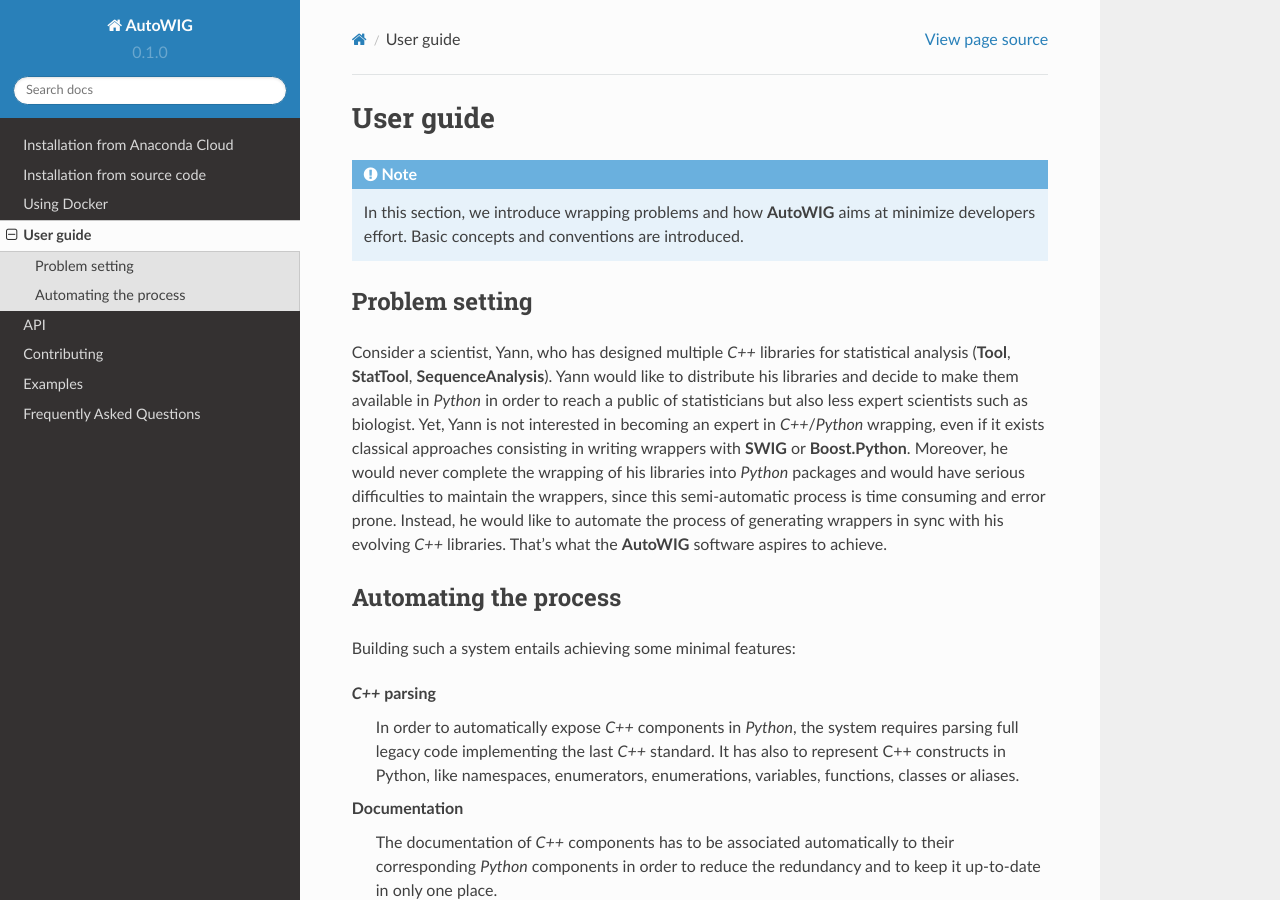
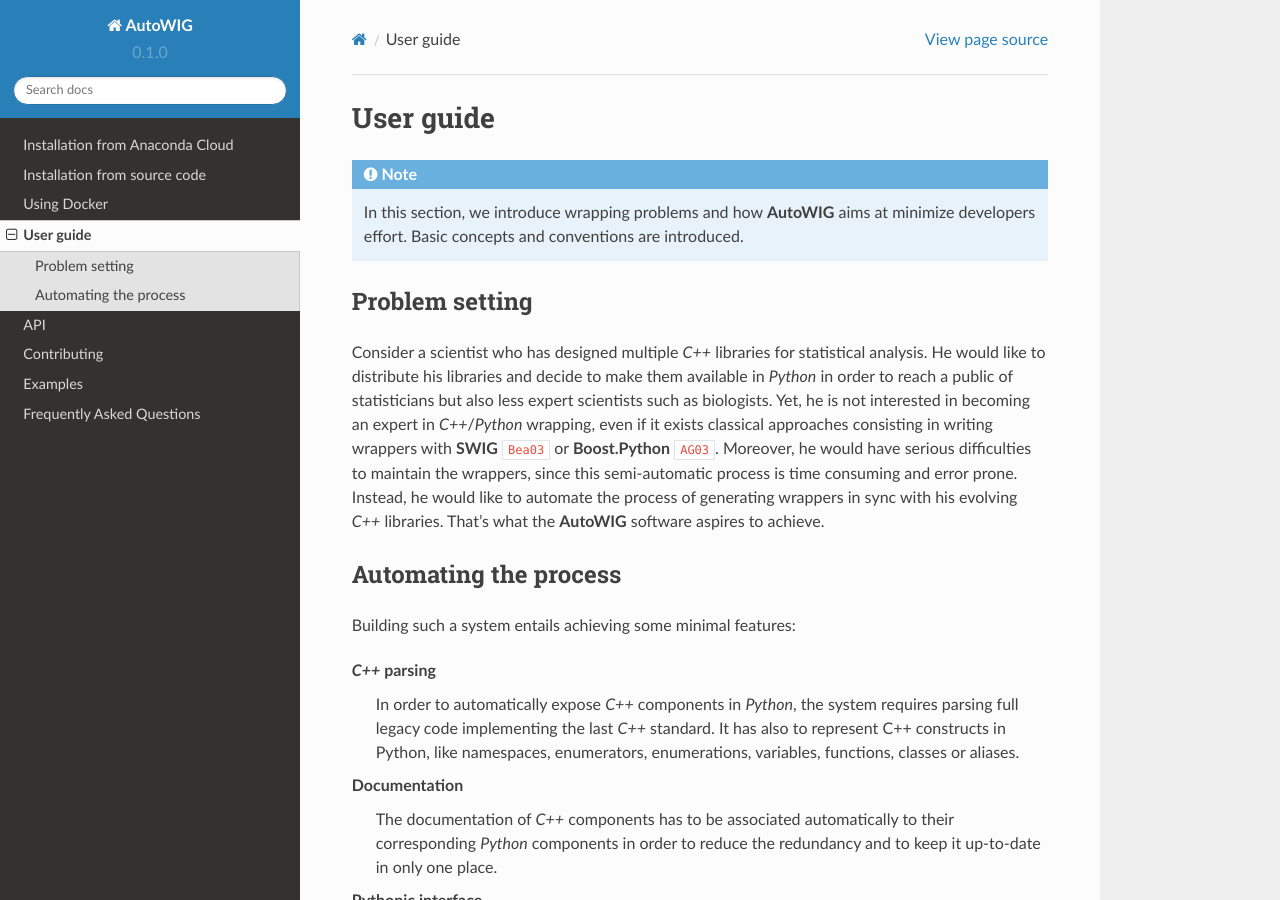
Before and after one commit to StatisKit/AutoWIG, a Sphinx documentation site: the page built from doc/user_guide.rst, in a window 1280 px wide and 900 px high. Built offline with Sphinx 7.4.7 and the Read the Docs theme 2.0.0, drawn with Linux system fonts in a browser that asks for light colours; cross-references to code outside the pages are shown as plain code.

Commit message:
Update user_guide.rst

```diff
--- a/doc/user_guide.rst
+++ b/doc/user_guide.rst
@@ -9,10 +9,10 @@
 Problem setting
 ---------------
 
-Consider a scientist, Yann, who has designed multiple *C++* libraries for statistical analysis (**Tool**, **StatTool**, **SequenceAnalysis**).
-Yann would like to distribute his libraries and decide to make them available in *Python* in order to reach a public of statisticians but also less expert scientists such as biologist.
-Yet, Yann is not interested in becoming an expert in *C++*/*Python* wrapping, even if it exists classical approaches consisting in writing wrappers with **SWIG** or **Boost.Python**.
-Moreover, he would never complete the wrapping of his libraries into *Python* packages and would have serious difficulties to maintain the wrappers, since this semi-automatic process is time consuming and error prone.
+Consider a scientist who has designed multiple *C++* libraries for statistical analysis.
+He would like to distribute his libraries and decide to make them available in *Python* in order to reach a public of statisticians but also less expert scientists such as biologists.
+Yet, he is not interested in becoming an expert in *C++*/*Python* wrapping, even if it exists classical approaches consisting in writing wrappers with **SWIG** :cite:`Bea03` or **Boost.Python** :cite:`AG03`.
+Moreover, he would have serious difficulties to maintain the wrappers, since this semi-automatic process is time consuming and error prone.
 Instead, he would like to automate the process of generating wrappers in sync with his evolving *C++* libraries.
 That's what the **AutoWIG** software aspires to achieve.
 
```
